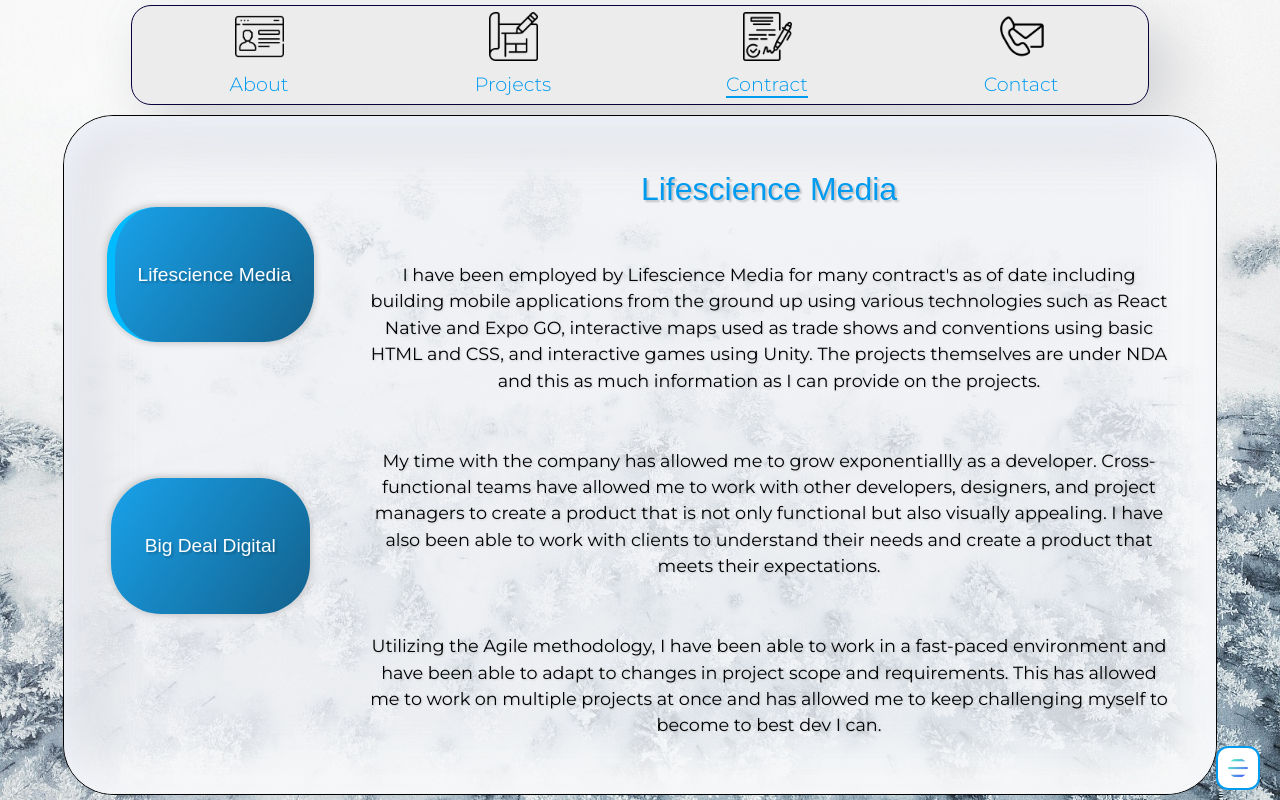
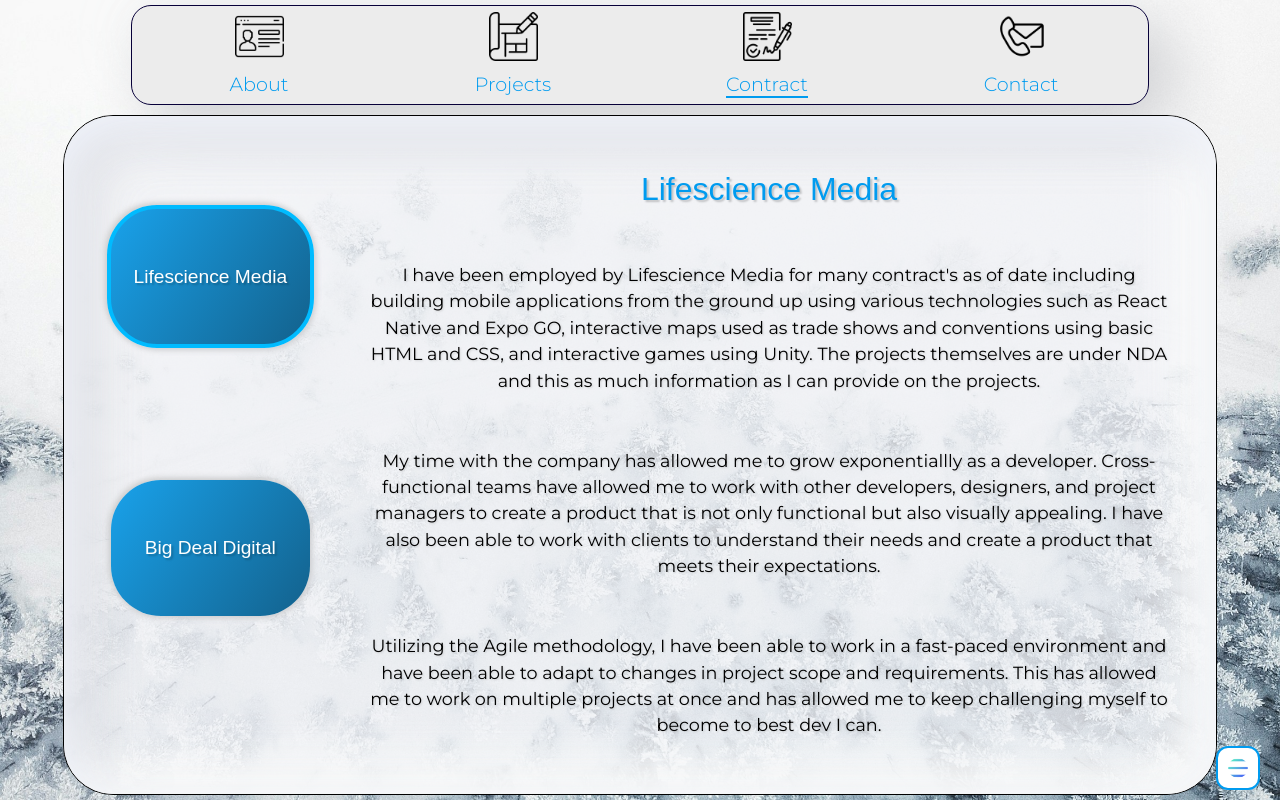
Before and after one commit to Sleightttt/Austin_Roach, a React (Create React App) app in the folder planner-app/: page /contract in a window 1280 px wide. Built offline with nearby package versions, Linux system fonts and the light colour scheme.

Commit message:
changed highlight borders

```diff
--- a/planner-app/src/components/About/AboutBody.js
+++ b/planner-app/src/components/About/AboutBody.js
@@ -1,8 +1,6 @@
 import icons from "../../assets/icons";
 
 const AboutBody = ({ activeTheme }) => {
-  console.log(activeTheme, "----");
-
   const themeFixer = () => {
     if (activeTheme === "snow") {
       return "#009bef";
--- a/planner-app/src/components/Contract/index.js
+++ b/planner-app/src/components/Contract/index.js
@@ -11,20 +11,20 @@
     let borderLeft = {};
     if (activeTheme === "snow") {
       textStyle.color = "#009bef";
-      borderLeft.borderLeft = "8px solid rgb(0, 187, 255)";
+      borderLeft.border = "4px solid rgb(0, 187, 255)";
       boxStyle = { background: "linear-gradient(125deg, #19a2eb, #13618c)" };
     } else if (activeTheme === "summer") {
       boxStyle = { background: "linear-gradient(125deg, #FFAADA, #F4653E)" };
       textStyle.color = "#F4653E";
-      borderLeft.borderLeft = "8px solid #F4653E";
+      borderLeft.border = "4px solid #F4653E";
     } else if (activeTheme === "spring") {
       boxStyle = { background: "linear-gradient(125deg, #E5B700, #F4653E)" };
       textStyle.color = "#E5B700";
-      borderLeft.borderLeft = "8px solid #F4653E";
+      borderLeft.border = "4px solid #F4653E";
     } else if (activeTheme === "fall") {
       boxStyle = { background: "linear-gradient(125deg, #CA0000, #FF8235)" };
       textStyle.color = "#CA0000";
-      borderLeft.borderLeft = "8px solid #FF8235";
+      borderLeft.border = "4px solid #FF8235";
     }
     return { textStyle, boxStyle, borderLeft };
   };
--- a/planner-app/src/components/Projects/Projects.css
+++ b/planner-app/src/components/Projects/Projects.css
@@ -40,11 +40,11 @@
   border-radius: 50px;
   transition: 0.3s ease-in-out;
   margin: 5px;
-  box-shadow: 2px 2px 6px #cecfd2, -2px -2px 6px #cacaca;
+  box-shadow: 2px 2px 6px #90eafe, -2px -2px 6px #cacaca;
 }
 
 .active-entry {
-  border-left: 8px solid rgb(0, 187, 255);
+  border: 4px solid rgb(0, 187, 255);
 }
 
 .entry-box:hover {
--- a/planner-app/src/components/Projects/index.js
+++ b/planner-app/src/components/Projects/index.js
@@ -76,25 +76,25 @@
     let borderLeft = {};
     if (activeTheme === "snow") {
       textStyle.color = "#009bef";
-      borderLeft.borderLeft = "8px solid rgb(0, 187, 255)";
+      borderLeft.border = "4px solid rgb(0, 187, 255)";
       boxStyle = { background: "linear-gradient(125deg, #19a2eb, #13618c)" };
     } else if (activeTheme === "summer") {
       boxStyle = { background: "linear-gradient(125deg, #FFAADA, #F4653E)" };
       textStyle.color = "#F4653E";
-      borderLeft.borderLeft = "8px solid #F4653E";
+      borderLeft.border = "4px solid #F4653E";
     } else if (activeTheme === "spring") {
       boxStyle = { background: "linear-gradient(125deg, #E5B700, #F4653E)" };
       textStyle.color = "#E5B700";
-      borderLeft.borderLeft = "8px solid #E5B700";
+      borderLeft.border = "4px solid #E5B700";
     } else if (activeTheme === "fall") {
       boxStyle = { background: "linear-gradient(125deg, #FF8235, #CA0000 )" };
       textStyle.color = "#CA0000";
-      borderLeft.borderLeft = "8px solid #CA0000";
+      borderLeft.border = "4px solid #CA0000";
     }
     return { textStyle, boxStyle, borderLeft };
   };
 
-  const { textStyle, boxStyle, borderLeft } = themeFixer();
+  const { textStyle, borderLeft } = themeFixer();
 
   const handleLeftArrowClick = () => {
     setCurrentImageIndex((prevIndex) =>
@@ -170,7 +170,7 @@
           onClick={() => handleEntryClick("job")}
         >
           <div className="nav-text">
-            <span style={{ color: "#90eafe" }}>Jobseeker</span>
+            <span style={{ color: "#00d0ff" }}>Jobseeker</span>
           </div>
         </div>
       </div>
@@ -213,6 +213,7 @@
             <a
               href={entryContent[activeEntry].githubLink}
               target="_blank"
+              rel="noreferrer"
               className="link"
               style={{ ...textStyle }}
             >
@@ -223,6 +224,7 @@
           {entryContent[activeEntry].liveLink ? (
             <div className="git-live-entry">
               <a
+                rel="noreferrer"
                 style={{ ...textStyle }}
                 href={entryContent[activeEntry].liveLink}
                 target="_blank"
```
